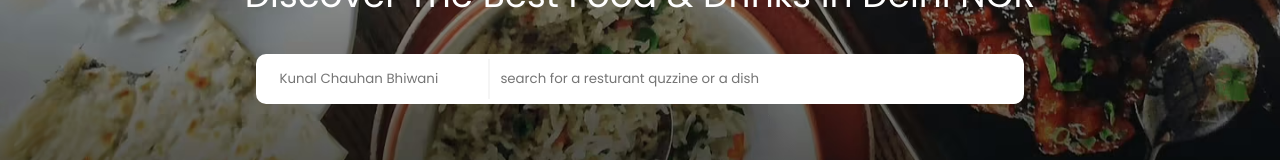
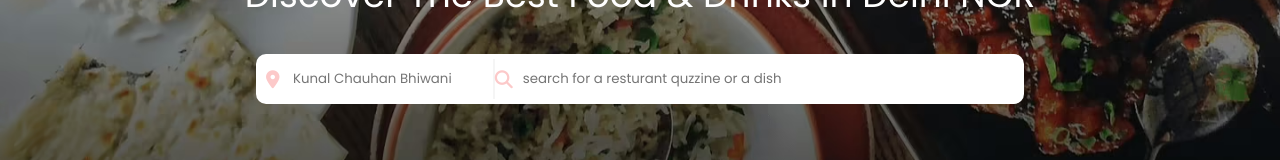
Before and after one commit to Doombazooka/Zomato-Landing-Page, a plain HTML site: page index.html in a window 1280 px wide. Shown: the part 286-446 px from the top of the page. Drawn offline with Linux system fonts and the light colour scheme.

Commit message:
added icons

```diff
--- a/index.html
+++ b/index.html
@@ -30,7 +30,9 @@
             <img class="hero__section_logo" src="images\heroSectionLogo.png" alt="Zomato logo">
             <h1 class="hero__section_title">Discover The Best Food & Drinks in Delhi NCR</h1>
             <div class="hero__section_input_container">
+                <i class="fa-solid fa-location-dot"></i>
                 <input class="input_container_location" type="text" placeholder=" Kunal Chauhan Bhiwani"/>
+                <i class="fa-solid fa-magnifying-glass"></i>
                 <input class="input_container_search" type="text" placeholder="search for a resturant quzzine or a dish"/>
             </div>
         </div>
--- a/style.css
+++ b/style.css
@@ -365,6 +365,10 @@ background: linear-gradient(
     padding: 48px;
 }
 
+.hero__section_container i{
+    color: rgb(252, 201, 201);
+}
+
 .link_conainer{
     display: flex;
     flex-direction: column;
```
